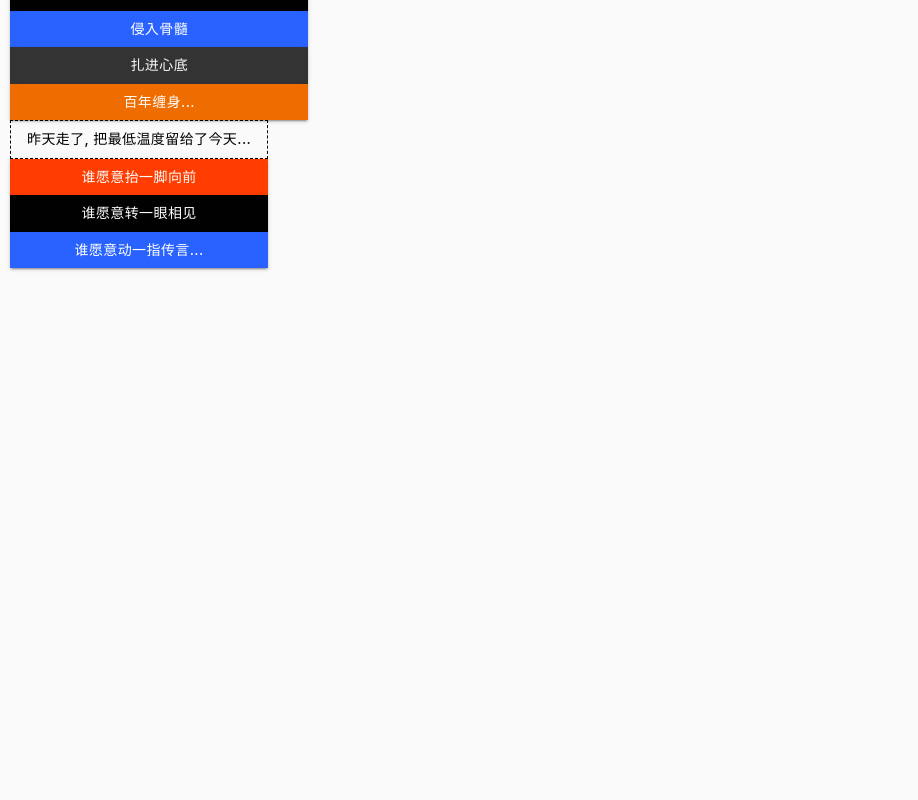
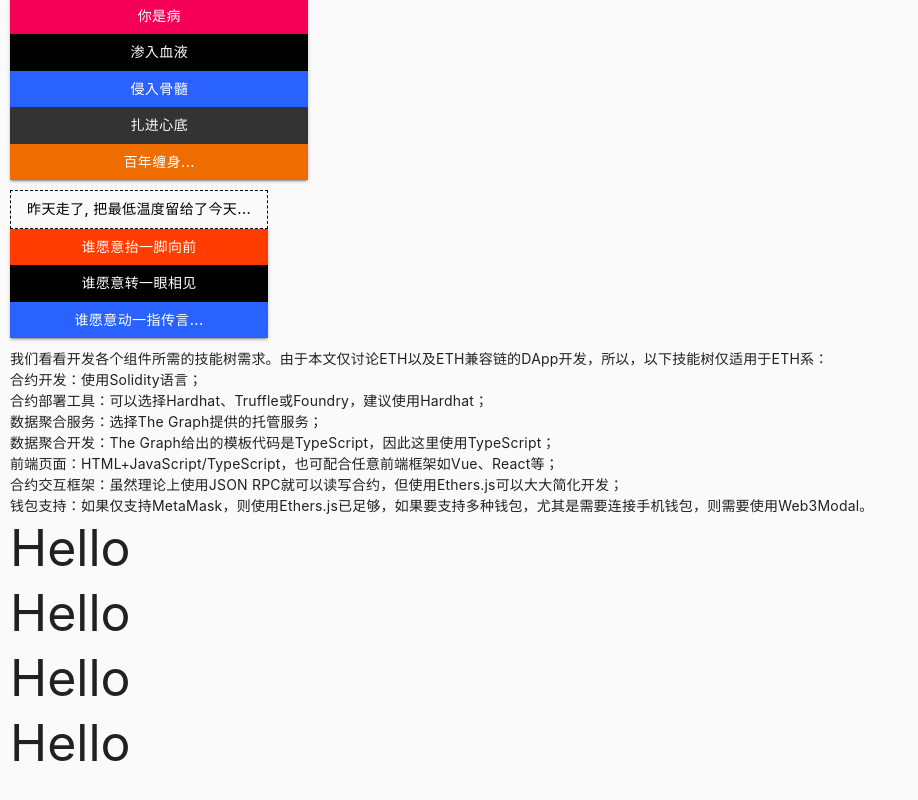
Before and after one commit to w-lianfu/react-miss, a React app: page /#/home in a window 1280 px wide. Shown: the part 1240-2040 px from the top of the page, without its empty margins (0-918 px from the left). Before the commit the page ends 1538 px from the top, so only its background shows below. Built offline with nearby package versions, Linux system fonts and the light colour scheme.

Commit message:
optimize theme

```diff
--- a/src/page/home/index.tsx
+++ b/src/page/home/index.tsx
@@ -12,11 +12,15 @@ import AppBox from '@con/app-box';
 interface IProps {}
 interface IState {}
 
-const DStack = styled(Stack)({
+const CStack = styled(Stack)({
   display: 'flex',
   flexWrap: 'wrap',
   marginLeft: '1rem',
   marginRight: '1rem',
+});
+
+const DStack = styled(CStack)({
+  marginTop: '1rem',
 });
 
 const Home = (props: IProps, state: IState) => {
@@ -82,6 +86,32 @@ const Home = (props: IProps, state: IState) => {
         <Button variant="contained" color="black">谁愿意转一眼相见</Button>
         <Button variant="contained" color="secondary">谁愿意动一指传言...</Button>
       </DStack>
+      <DStack>
+        <Typography variant="body1">
+          我们看看开发各个组件所需的技能树需求。由于本文仅讨论ETH以及ETH兼容链的DApp开发，所以，以下技能树仅适用于ETH系：
+        </Typography>
+        <Typography variant="body1">合约开发：使用Solidity语言；</Typography>
+        <Typography variant="body1">
+          合约部署工具：可以选择Hardhat、Truffle或Foundry，建议使用Hardhat；
+        </Typography>
+        <Typography variant="body1">数据聚合服务：选择The Graph提供的托管服务；</Typography>
+        <Typography variant="body1">
+          数据聚合开发：The Graph给出的模板代码是TypeScript，因此这里使用TypeScript；
+        </Typography>
+        <Typography variant="body1">
+          前端页面：HTML+JavaScript/TypeScript，也可配合任意前端框架如Vue、React等；
+        </Typography>
+        <Typography variant="body1">
+          合约交互框架：虽然理论上使用JSON RPC就可以读写合约，但使用Ethers.js可以大大简化开发；
+        </Typography>
+        <Typography variant="body1">
+          钱包支持：如果仅支持MetaMask，则使用Ethers.js已足够，如果要支持多种钱包，尤其是需要连接手机钱包，则需要使用Web3Modal。
+        </Typography>
+        <Typography variant="h1">Hello</Typography>
+        <Typography variant="h1">Hello</Typography>
+        <Typography variant="h1">Hello</Typography>
+        <Typography variant="h1">Hello</Typography>
+      </DStack>
     </AppBox>
   );
 };
--- a/src/theme/index.ts
+++ b/src/theme/index.ts
@@ -1,154 +1,14 @@
 import { createTheme } from '@mui/material/styles';
-import {
-  red, purple, pink, blue, green, orange,
-  deepPurple, deepOrange, grey,
-} from '@mui/material/colors';
+import { grey } from '@mui/material/colors';
 
 import Color from '@tool/color';
+import MissPalette from './miss-palette';
+import MissTypography from './miss-typography';
 
 const Theme = createTheme({
-  shape: {
-    borderRadius: 0,
-  },
-  palette: {
-    common: {
-      black: '#010101FF',
-      white: '#FAFAFAFF',
-    },
-    primary: {
-      main: pink.A400, // #F50057FF
-      dark: red.A400, // #FF1744FF
-    },
-    secondary: {
-      main: blue.A700, // #2962FFFF
-      dark: deepPurple.A400, // #651FFFFF
-    },
-    success: {
-      main: green[800], // #2E7D32FF
-      dark: green[900], // #1B5E20FF
-    },
-    info: {
-      main: purple.A400, // D500F9FF
-      dark: purple.A700, // AA00FFFF
-      contrastText: Color.white(1),
-    },
-    warning: {
-      main: orange[800], // #EF6C00FF
-      dark: orange[900], // #E65100FF
-      contrastText: '#FFF',
-    },
-    error: {
-      main: deepOrange.A400, // FF3D00FF
-      dark: deepOrange.A700, // DD2C00FF
-      contrastText: Color.white(1),
-    },
-    oliver: {
-      main: '#B3EE3AFF',
-    },
-    green: {
-      main: '#4EEE94FF',
-    },
-    black: {
-      main: '#010101FF',
-      contrastText: Color.white(1),
-    },
-    dark: {
-      main: '#333F',
-      contrastText: Color.white(1),
-    },
-    gray: {
-      main: '#616161FF',
-      contrastText: Color.white(1),
-    },
-    white: {
-      main: '#FAFAFAFF',
-    },
-  },
-  typography: {
-    htmlFontSize: 10,
-    fontFamily: '"-apple-system", "BlinkMacSystemFont", "Noto Sans",\
-      "Droid Sans Mono", "PingFang SC", "system-ui"',
-    button: {
-      fontSize: '1.4rem',
-      fontWeight: 500,
-      lineHeight: 1.75,
-      letterSpacing: '0.04rem',
-      textTransform: 'none',
-    },
-    body1: {
-      fontSize: '1.4rem',
-      lineHeight: 1.5,
-      letterSpacing: '0.02rem',
-      fontWeight: 400,
-    },
-    body2: {
-      fontSize: '1.4rem',
-      lineHeight: 1.5,
-      letterSpacing: '0.02rem',
-      fontWeight: 400,
-    },
-    caption: {
-      fontSize: '1.4rem',
-      lineHeight: 1.5,
-      letterSpacing: '0.02rem',
-      fontWeight: 400,
-    },
-    overline: {
-      fontSize: '1.4rem',
-      lineHeight: 1.5,
-      letterSpacing: '0.02rem',
-      textTransform: 'none',
-      fontWeight: 400,
-    },
-    subtitle1: {
-      fontSize: '1.4rem',
-      fontWeight: 500,
-      lineHeight: 1.5,
-      letterSpacing: '0.02rem',
-    },
-    subtitle2: {
-      fontSize: '1.4rem',
-      fontWeight: 500,
-      lineHeight: 1.5,
-      letterSpacing: '0.02rem',
-    },
-    h1: {
-      fontSize: '5rem',
-      fontWeight: 400,
-      lineHeight: 1.3,
-      letterSpacing: 0,
-    },
-    h2: {
-      fontSize: '4.6rem',
-      fontWeight: 400,
-      lineHeight: 1.3,
-      letterSpacing: 0,
-    },
-    h3: {
-      fontSize: '4rem',
-      fontWeight: 400,
-      lineHeight: 1.3,
-      letterSpacing: 0,
-    },
-    h4: {
-      fontSize: '3.6rem',
-      fontWeight: 400,
-      lineHeight: 1.3,
-      letterSpacing: 0,
-    },
-    h5: {
-      fontSize: '3rem',
-      fontWeight: 400,
-      lineHeight: 1.3,
-      letterSpacing: 0,
-    },
-    h6: {
-      fontSize: '2rem',
-      fontWeight: 400,
-      lineHeight: 1.3,
-      letterSpacing: 0,
-    },
-  },
+  shape: { borderRadius: 0 },
+  palette: MissPalette,
+  typography: MissTypography,
   components: {
     MuiPaper: {
       defaultProps: {
--- /dev/null
+++ b/src/theme/miss-palette.ts
@@ -0,0 +1,63 @@
+import {
+  pink, red, blue, green, purple, orange,
+  deepPurple, deepOrange,
+} from '@mui/material/colors';
+
+import Color from '@tool/color';
+
+const MissPalette = {
+  common: {
+    black: '#010101FF',
+    white: '#FAFAFAFF',
+  },
+  primary: {
+    main: pink.A400, // #F50057FF
+    dark: red.A400, // #FF1744FF
+  },
+  secondary: {
+    main: blue.A700, // #2962FFFF
+    dark: deepPurple.A400, // #651FFFFF
+  },
+  success: {
+    main: green[800], // #2E7D32FF
+    dark: green[900], // #1B5E20FF
+  },
+  info: {
+    main: purple.A400, // D500F9FF
+    dark: purple.A700, // AA00FFFF
+    contrastText: Color.white(1),
+  },
+  warning: {
+    main: orange[800], // #EF6C00FF
+    dark: orange[900], // #E65100FF
+    contrastText: '#FFF',
+  },
+  error: {
+    main: deepOrange.A400, // FF3D00FF
+    dark: deepOrange.A700, // DD2C00FF
+    contrastText: Color.white(1),
+  },
+  oliver: {
+    main: '#B3EE3AFF',
+  },
+  green: {
+    main: '#4EEE94FF',
+  },
+  black: {
+    main: '#010101FF',
+    contrastText: Color.white(1),
+  },
+  dark: {
+    main: '#333F',
+    contrastText: Color.white(1),
+  },
+  gray: {
+    main: '#616161FF',
+    contrastText: Color.white(1),
+  },
+  white: {
+    main: '#FAFAFAFF',
+  },
+};
+
+export default MissPalette;
--- /dev/null
+++ b/src/theme/miss-typography.ts
@@ -0,0 +1,89 @@
+import Color from '@tool/color';
+
+const MissTypography = {
+  htmlFontSize: 10,
+  fontFamily: '"-apple-system", "BlinkMacSystemFont", "Noto Sans",\
+    "Droid Sans Mono", "PingFang SC", "system-ui"',
+  button: {
+    fontSize: '1.4rem',
+    fontWeight: 500,
+    lineHeight: 1.75,
+    letterSpacing: '0.04rem',
+    textTransform: undefined,
+  },
+  body1: {
+    fontSize: '1.4rem',
+    lineHeight: 1.5,
+    letterSpacing: '0.02rem',
+    fontWeight: 400,
+  },
+  body2: {
+    fontSize: '1.4rem',
+    lineHeight: 1.5,
+    letterSpacing: '0.02rem',
+    fontWeight: 400,
+  },
+  caption: {
+    fontSize: '1.4rem',
+    lineHeight: 1.5,
+    letterSpacing: '0.02rem',
+    fontWeight: 400,
+  },
+  overline: {
+    fontSize: '1.4rem',
+    lineHeight: 1.5,
+    letterSpacing: '0.02rem',
+    textTransform: undefined,
+    fontWeight: 400,
+  },
+  subtitle1: {
+    fontSize: '1.4rem',
+    fontWeight: 500,
+    lineHeight: 1.5,
+    letterSpacing: '0.02rem',
+  },
+  subtitle2: {
+    fontSize: '1.4rem',
+    fontWeight: 500,
+    lineHeight: 1.5,
+    letterSpacing: '0.02rem',
+  },
+  h1: {
+    fontSize: '5rem',
+    fontWeight: 400,
+    lineHeight: 1.3,
+    letterSpacing: 0,
+  },
+  h2: {
+    fontSize: '4.6rem',
+    fontWeight: 400,
+    lineHeight: 1.3,
+    letterSpacing: 0,
+  },
+  h3: {
+    fontSize: '4rem',
+    fontWeight: 400,
+    lineHeight: 1.3,
+    letterSpacing: 0,
+  },
+  h4: {
+    fontSize: '3.6rem',
+    fontWeight: 400,
+    lineHeight: 1.3,
+    letterSpacing: 0,
+  },
+  h5: {
+    fontSize: '3rem',
+    fontWeight: 400,
+    lineHeight: 1.3,
+    letterSpacing: 0,
+  },
+  h6: {
+    fontSize: '2rem',
+    fontWeight: 400,
+    lineHeight: 1.3,
+    letterSpacing: 0,
+  },
+};
+
+export default MissTypography;
```
